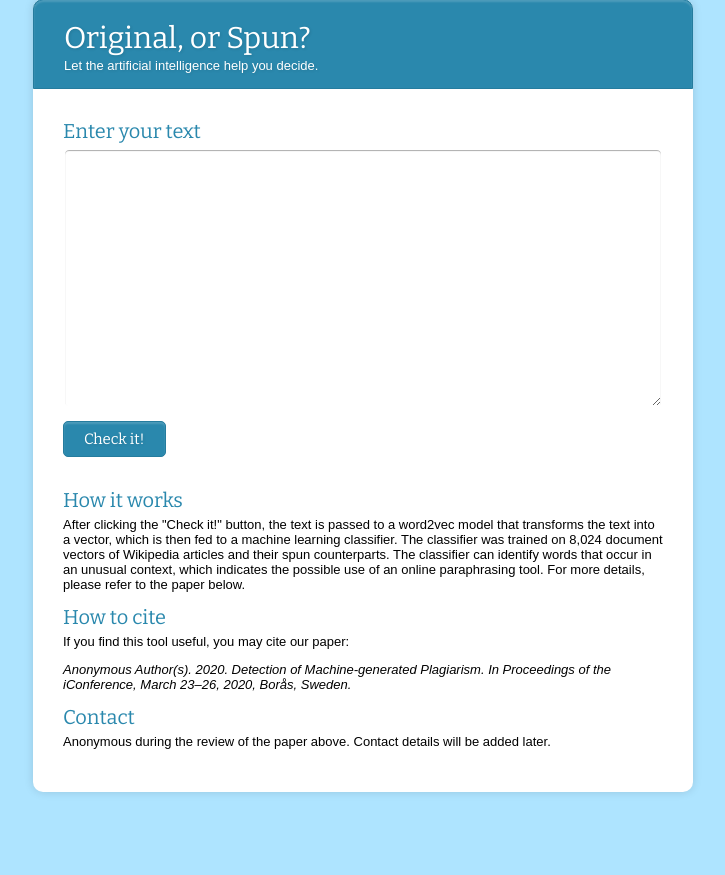
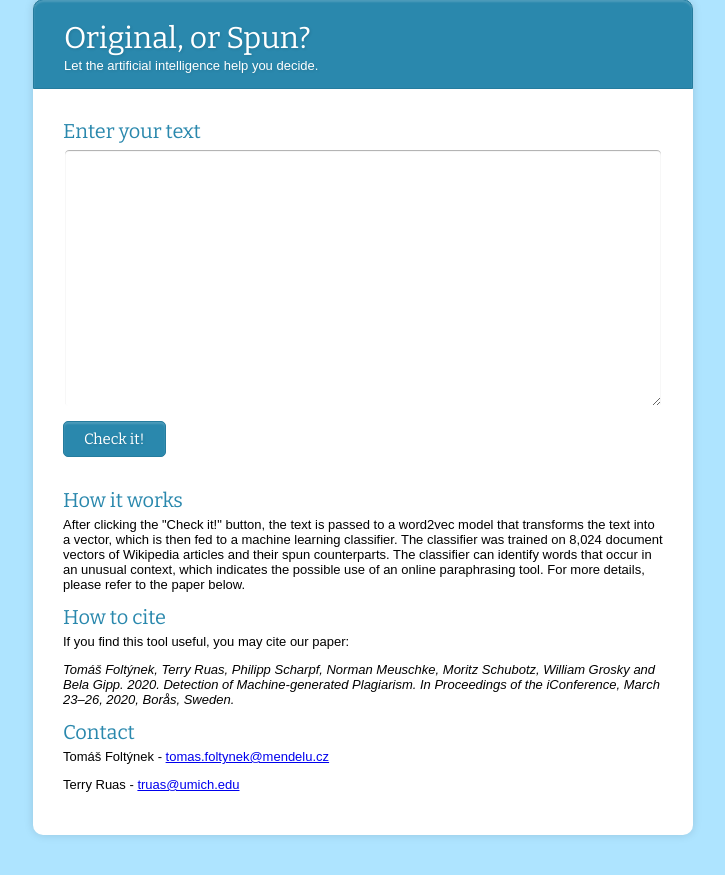
Before and after one commit to gipplab/docker-original-or-spun, a Flask app: page / in a window 1280 px wide. Shown: the part 41-916 px from the top of the page, without its empty margins (277-1002 px from the left). Before the commit the page ends 834 px from the top, so only its background shows below. Run offline with Flask 2, Linux system fonts and the light colour scheme; parts of the project's set-up code (start-up, migrations or seed data) failed here and were passed over.

Commit message:
De-anonymization

```diff
--- a/src/templates/main_page.html
+++ b/src/templates/main_page.html
@@ -154,10 +154,11 @@ body{
          <div class="section">How to cite</div>
          <p>If you find this tool useful, you may cite our paper:</p>
         <p><i>
-            Anonymous Author(s). 2020. Detection of Machine-generated Plagiarism. In Proceedings of the iConference, March 23–26, 2020, Borås, Sweden.
+            Tomáš Foltýnek, Terry Ruas, Philipp Scharpf, Norman Meuschke, Moritz Schubotz, William Grosky and Bela Gipp. 2020. Detection of Machine-generated Plagiarism. In Proceedings of the iConference, March 23–26, 2020, Borås, Sweden.
         </i></p>
          <div class="section">Contact</div>
-        <p>Anonymous during the review of the paper above. Contact details will be added later.</p>
+        <p>Tomáš Foltýnek - <a href="mailto:tomas.foltynek@mendelu.cz">tomas.foltynek@mendelu.cz</a></p>
+        <p>Terry Ruas - <a href="mailto:truas@umich.edu">truas@umich.edu</a></p>
 
     </form>
 </div>
```
